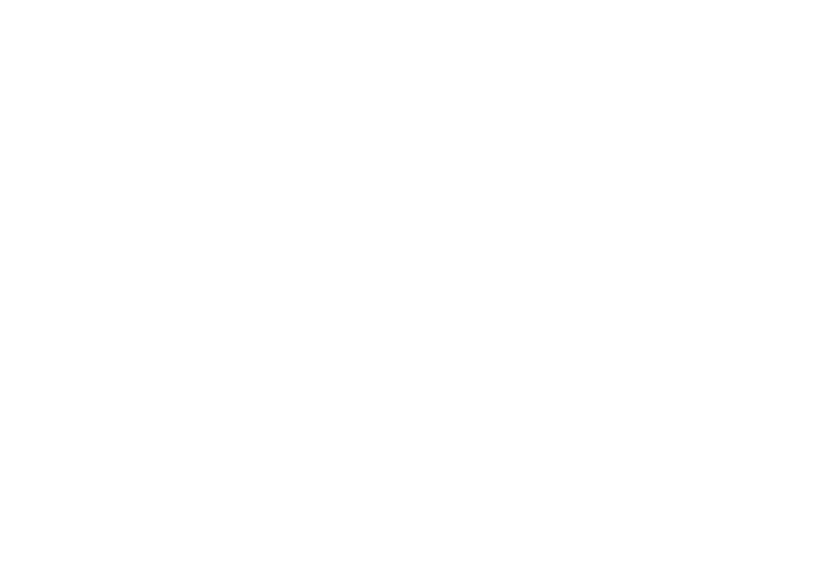
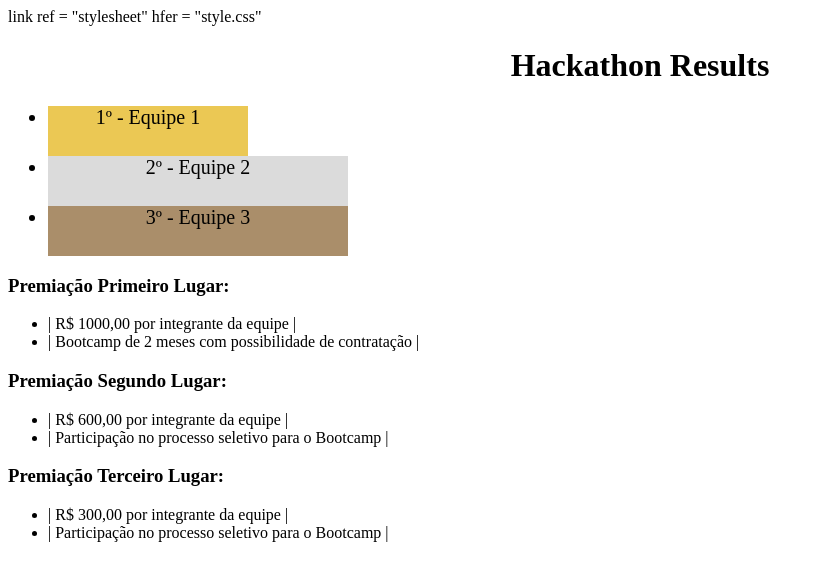
Before and after one commit to VanessaKCampos/trybe-exercicios, a plain HTML site: page fundamentos/3.4/index.html in a window 1280 px wide. Shown: the whole page, without its empty margins (0-824 px from the left). Drawn offline with Linux system fonts and the light colour scheme.

Commit message:
adiciona css

```diff
--- a/fundamentos/3.4/index.html
+++ b/fundamentos/3.4/index.html
@@ -1,12 +1,131 @@
 <!DOCTYPE html>
-<html lang="en">
-<head>
+
+<html lang="pt">
+
+  <head>
+
+    link ref = "stylesheet" hfer = "style.css"
+
     <meta charset="UTF-8">
-    <meta http-equiv="X-UA-Compatible" content="IE=edge">
+
     <meta name="viewport" content="width=device-width, initial-scale=1.0">
-    <title>Document</title>
-</head>
-<body>
 
-</body>
+    <title>Ranking</title>
+
+    <style>
+
+      h1 {
+
+        text-align: center;
+
+      }
+
+
+      .first {
+
+        background-color: rgb(235, 200, 84);
+
+        font-size: 20px;
+
+        height: 50px;
+
+        text-align: center;
+
+        width: 200px;
+
+      }
+
+
+      .second {
+
+        background-color: rgb(219, 219, 219);
+
+        font-size: 20px;
+
+        height: 50px;
+
+        text-align: center;
+
+        width: 300px;
+
+      }
+
+
+      .third {
+
+        background-color: rgb(170, 142, 106);
+
+        font-size: 20px;
+
+        height: 50px;
+
+        text-align: center;
+
+        width: 300px;
+
+      }
+
+
+    </style>
+
+  </head>
+
+  <body>
+
+    <header>
+
+      <h1>Hackathon Results</h1>
+
+    </header>
+
+    <section>
+
+      <ul>
+
+        <li class="first">1º - Equipe 1</li>
+
+        <li class="second">2º - Equipe 2</li>
+
+        <li class="third">3º - Equipe 3</li>
+
+      </ul>
+
+    </section>
+
+    <section>
+
+      <h3>Premiação Primeiro Lugar:</h3>
+
+      <ul>
+
+        <li>| R$ 1000,00 por integrante da equipe |</li>
+
+        <li>| Bootcamp de 2 meses com possibilidade de contratação |</li>
+
+      </ul>
+
+      <h3>Premiação Segundo Lugar:</h3>
+
+      <ul>
+
+        <li>| R$ 600,00 por integrante da equipe |</li>
+
+        <li>| Participação no processo seletivo para o Bootcamp |</li>
+
+      </ul>
+
+      <h3>Premiação Terceiro Lugar:</h3>
+
+      <ul>
+
+        <li>| R$ 300,00 por integrante da equipe |</li>
+
+        <li>| Participação no processo seletivo para o Bootcamp |</li>
+
+      </ul>
+
+    </section>
+
+  </body>
+
 </html>
```
Also changed, not shown: fundamentos/3.4/style.css (added).
